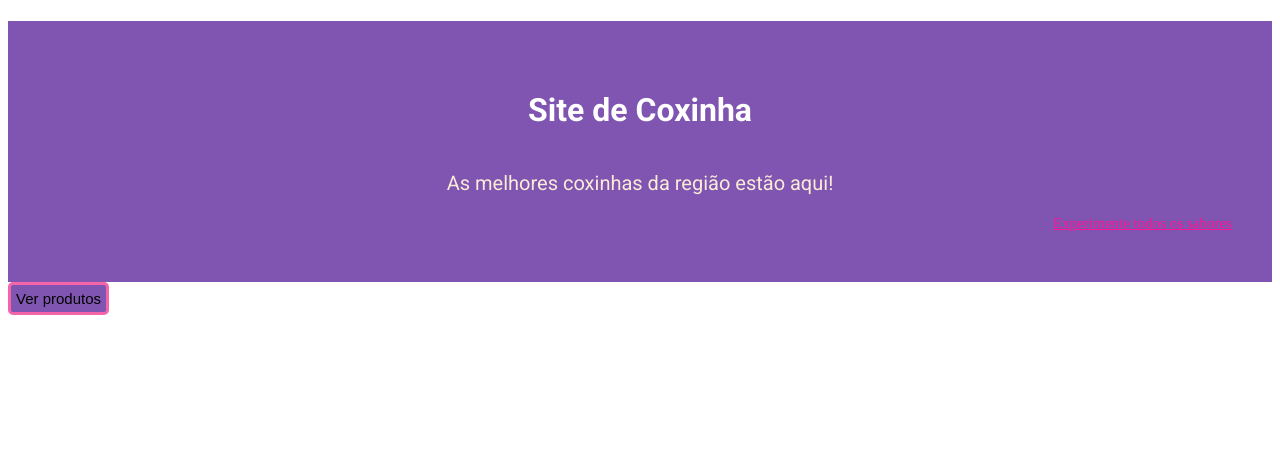
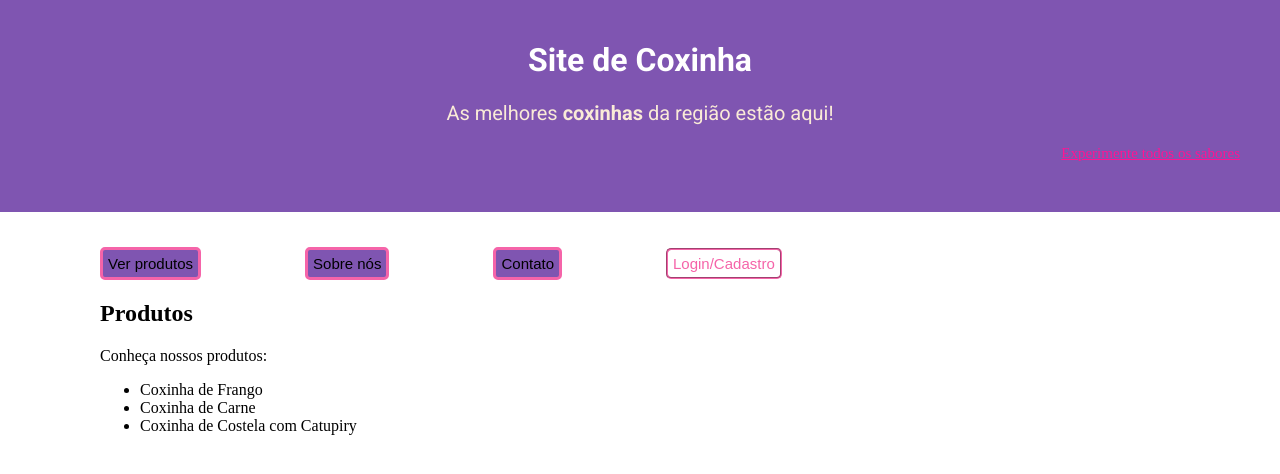
Before and after one commit to americ4xnet/UC1-Progamador-de-Sistemas, a plain HTML site: page CSS/site_coxinha.html in a window 1280 px wide. Drawn offline with Linux system fonts and the light colour scheme; a web font is replaced by a local one.

Commit message:
CSS separado do HTML

```diff
--- a/CSS/site_coxinha.css
+++ b/CSS/site_coxinha.css
@@ -6,14 +6,16 @@
 
 body{
     background: white;
+    margin: 0%;
+    margin-top: -30px;
 }
 
-h1{
+.cabecalho{
     color: white;
     cursor: default;
-    padding: 70px;
+    padding: 50px;                          /* É melhor criar uma class ao invés de usar o "h1" */
     text-align: center;
-    font-family: "Roboto", sans-serif;;
+    font-family: "Roboto", sans-serif;
 }
 
 .p1{
@@ -46,10 +48,23 @@ h1{
     padding: 5px; /* Aumenta o espaço por dentro */
     border-radius: 5px; /* Arredonda a borda */
     cursor: pointer; /* Muda a imagem do ponteiro do mouse */
-    position: relative;
-    top: -15px;
+    margin-top: 20px;   /* Aumenta o espaço PARA CIMA do item */
+    margin-right: 100px;
 }
 
 .divBackground{
     background: #7F55B1;
 }
+
+.botaoInvertido{
+    background: transparent;
+    border: 2px groove #F564A9;
+    border-radius: 5px;
+    color: #F564A9;
+    padding: 5px;
+    font-size: 15px;
+}
+
+.container{
+    margin-left: 100px;
+}
--- a/CSS/site_coxinha.html
+++ b/CSS/site_coxinha.html
@@ -12,23 +12,32 @@
            @import url('https://fonts.googleapis.com/css2?family=Roboto:ital,wght@0,100..900;1,100..900&family=TikTok+Sans:opsz,wght@12..36,300..900&display=swap');
     </style>
 
-    <div>
-
-        <div>
-
             <div class="divBackground">
 
-                <h1>Site de Coxinha</h1>
-                <p class="p1">As melhores coxinhas da região estão aqui!</p>
+                <h1 class="cabecalho">Site de Coxinha</h1>
+                <p class="p1">As melhores <strong>coxinhas</strong> da região estão aqui!</p>
                 <p class="p2"><u>Experimente todos os sabores</u></p>
 
             </div>
 
-            <button class="botaoPrincipal">Ver produtos</button>
+            <div class="container">
 
-        </div>
+                <button class="botaoPrincipal">Ver produtos</button>
+                <button class="botaoPrincipal">Sobre nós</button>
+                <button class="botaoPrincipal">Contato</button>
+                <button class="botaoInvertido">Login/Cadastro</button>
 
-    </div>
+                <h2>Produtos</h2>
+                <p>Conheça nossos produtos:</p>
+
+                <ul>
+                    <li>Coxinha de Frango</li>
+                    <li>Coxinha de Carne</li>
+                    <li>Coxinha de Costela com Catupiry</li>
+                </ul>
+
+
+            </div>
 
 </body>
 </html>
```
